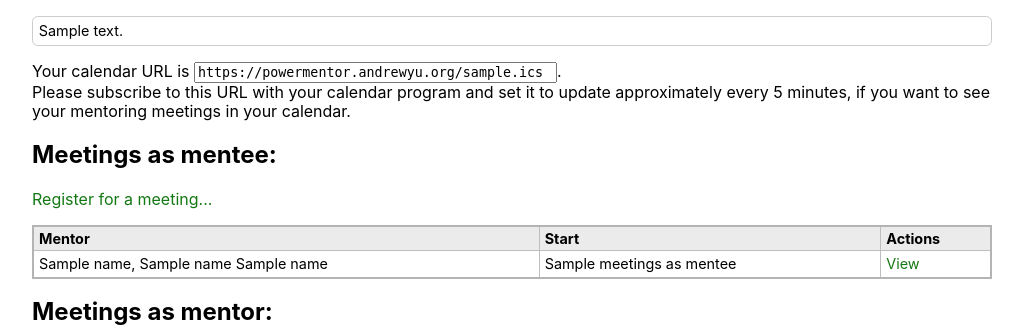
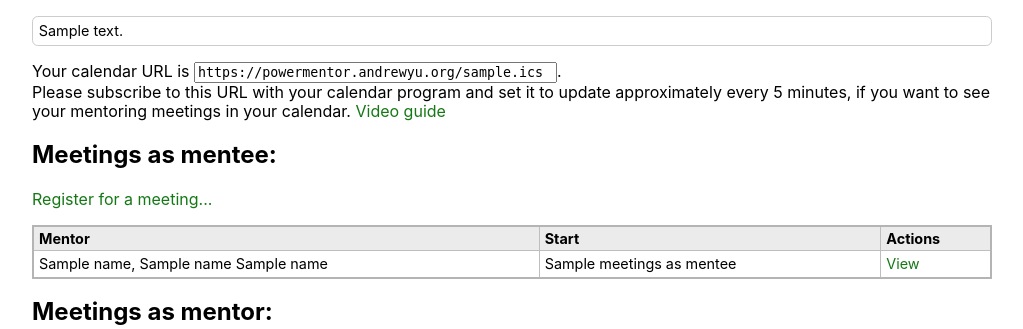
Before and after one commit to runxiyu/mentorweb, a Flask app: template templates/index.html in a window 1280 px wide. Shown: the part 74-403 px from the top of the page, without its empty margins (128-1151 px from the left). Run offline with Flask 3, Linux system fonts and the light colour scheme; the template is opened without the code that fills it: most values are stand-ins (such as "Sample title", 1, 10 or a date in 2020).

Commit message:
Calendar video

```diff
--- a/templates/index.html
+++ b/templates/index.html
@@ -26,7 +26,7 @@
 	</div>
 	{% endif %}
 	<p>
-	Your calendar URL is <input size="43" type="text" style="font-family: monospace;" readonly value="https://powermentor.andrewyu.org/{{username}}.ics" />.<br />Please subscribe to this URL with your calendar program and set it to update approximately every 5 minutes, if you want to see your mentoring meetings in your calendar.
+	Your calendar URL is <input size="43" type="text" style="font-family: monospace;" readonly value="https://powermentor.andrewyu.org/{{username}}.ics" />.<br />Please subscribe to this URL with your calendar program and set it to update approximately every 5 minutes, if you want to see your mentoring meetings in your calendar. <a href="https://ykpaoschool-my.sharepoint.com/:v:/g/personal/s22537_ykpaoschool_cn/Ecz7v90-01BCqjIGv0RCMlgBIWo9hSLl0hazPjfNzDWsSw?nav=eyJyZWZlcnJhbEluZm8iOnsicmVmZXJyYWxBcHAiOiJPbmVEcml2ZUZvckJ1c2luZXNzIiwicmVmZXJyYWxBcHBQbGF0Zm9ybSI6IldlYiIsInJlZmVycmFsTW9kZSI6InZpZXciLCJyZWZlcnJhbFZpZXciOiJNeUZpbGVzTGlua0NvcHkifX0&e=ZAXv9V">Video guide</a>
 	</p>
 	<h2>
 		Meetings as mentee:
```
